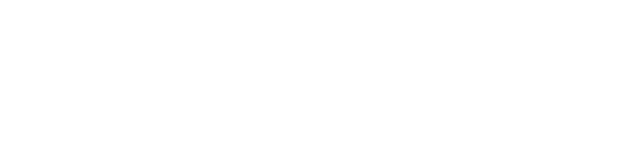
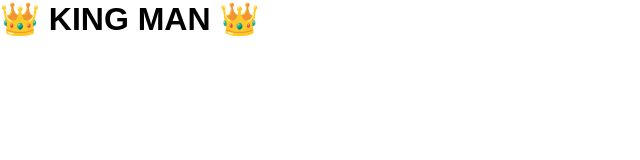
Before and after one commit to SOPT-AvenJS/Happhee, a website: page html/index.html in a window 1280 px wide. Shown: the whole page, without its empty margins (0-640 px from the left). Drawn offline with Linux system fonts and the light colour scheme; a web font is replaced by a local one.

Commit message:
[ style ] 폰트 설정

```diff
--- a/css/index.css
+++ b/css/index.css
@@ -0,0 +1,12 @@
+@font-face {
+  font-family: 'Vitro_core';
+  src: url('https://cdn.jsdelivr.net/gh/projectnoonnu/noonfonts_20-10-21@1.0/Vitro_core.woff') format('woff');
+  font-weight: normal;
+  font-style: normal;
+}
+* {
+  box-sizing: border-box;
+  margin: 0;
+  padding: 0;
+  font-family: 'Vitro_core', sans-serif;
+}
--- a/html/index.html
+++ b/html/index.html
@@ -5,6 +5,15 @@
     <meta http-equiv="X-UA-Compatible" content="IE=edge" />
     <meta name="viewport" content="width=device-width, initial-scale=1.0" />
     <title>👑 KING MAN 👑</title>
+    <link rel="stylesheet" href="../css/index.css" />
   </head>
-  <body></body>
+  <body>
+    <header><h1>👑 KING MAN 👑</h1></header>
+    <main>
+      <section>
+        <article></article>
+      </section>
+    </main>
+    <footer></footer>
+  </body>
 </html>
```
